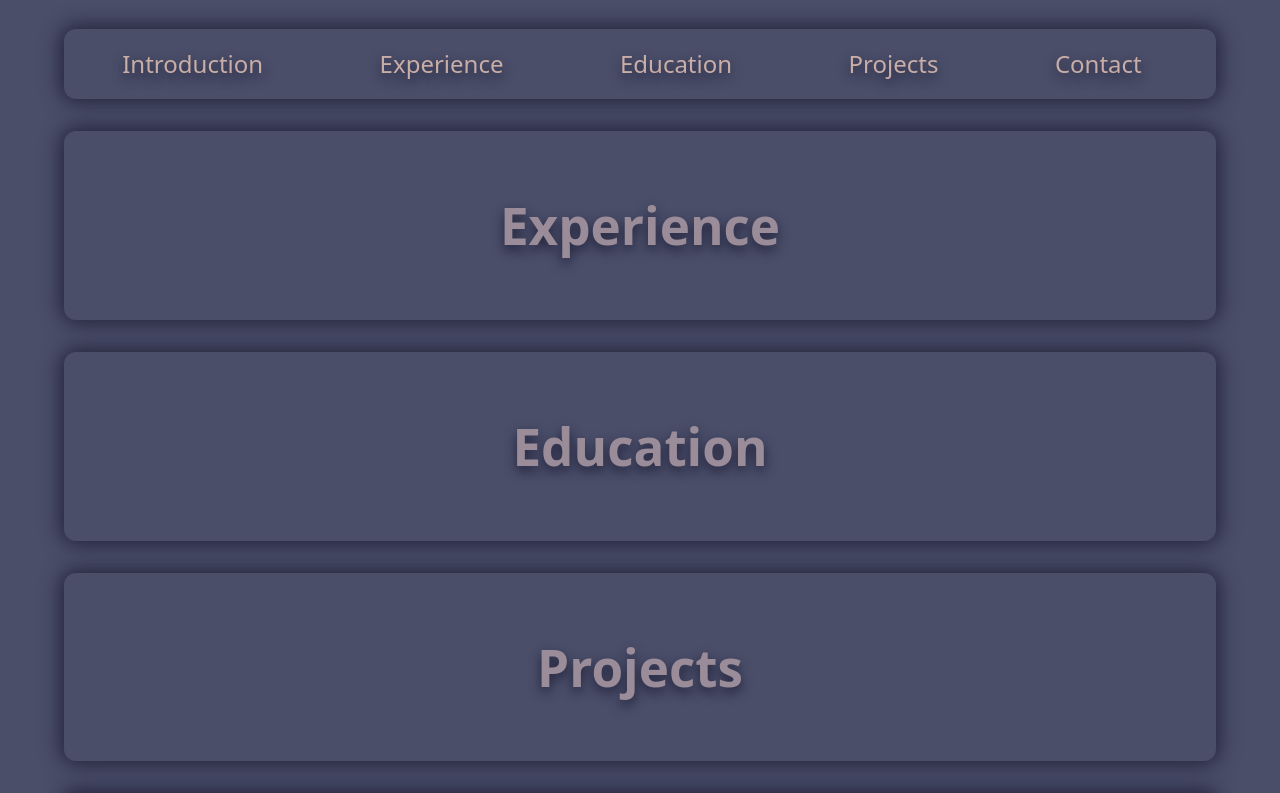
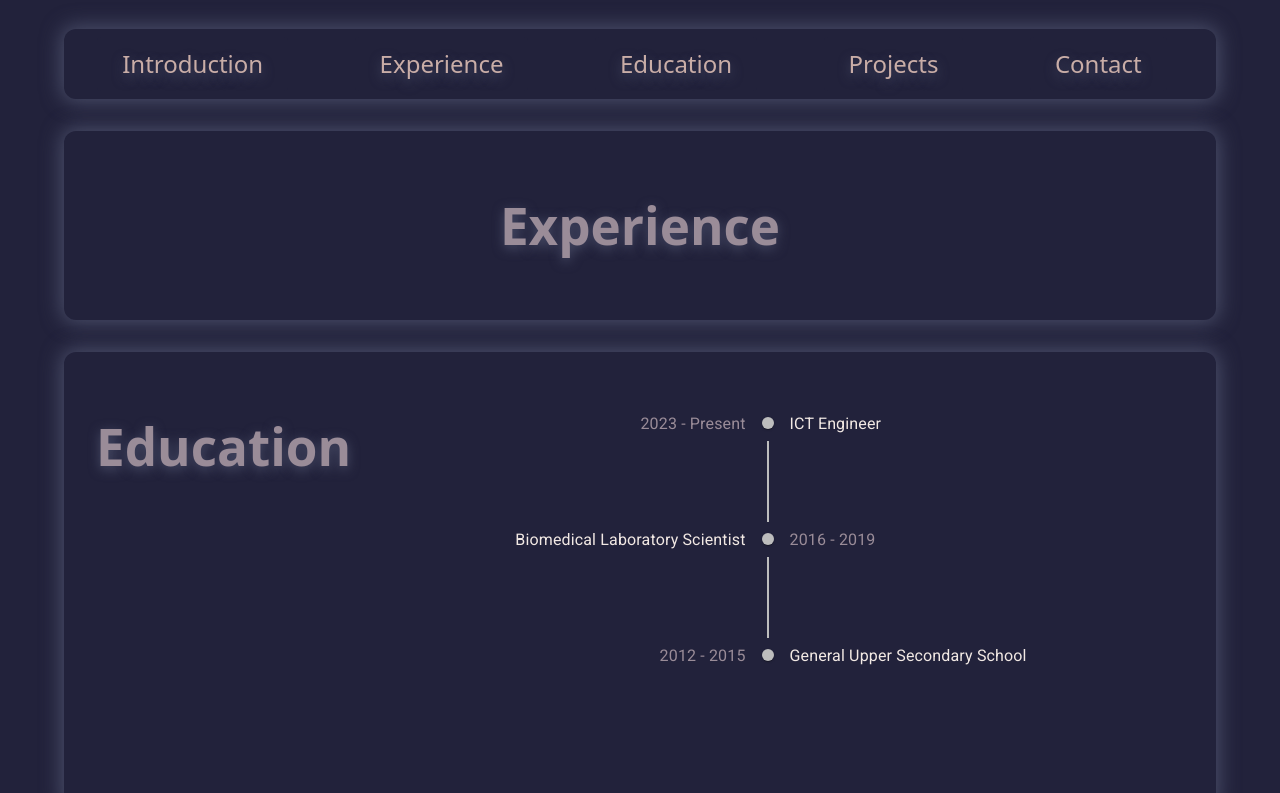
Before and after one commit to annivm/Portfolio-Website, a React (Vite) app in the folder frontend/: page / in a window 1280 px wide. Shown: the part 400-1193 px from the top of the page. Built offline with nearby package versions, Linux system fonts and the light colour scheme.

Commit message:
Added timeline in experience

```diff
--- a/frontend/package.json
+++ b/frontend/package.json
@@ -11,6 +11,11 @@
   },
   "dependencies": {
     "@emailjs/browser": "^4.4.1",
+    "@emotion/react": "^11.14.0",
+    "@emotion/styled": "^11.14.1",
+    "@fontsource/roboto": "^5.2.8",
+    "@mui/lab": "^7.0.1-beta.19",
+    "@mui/material": "^7.3.5",
     "react": "^19.1.1",
     "react-dom": "^19.1.1"
   },
--- a/frontend/src/App.jsx
+++ b/frontend/src/App.jsx
@@ -15,8 +15,12 @@ function App() {
   const projRef = useRef(null);
   const contactRef = useRef(null);
 
-  const scrollTo = ref =>
-    ref.current?.scrollIntoView({ behavior: "smooth" });
+  const scrollTo = ref => {
+    const navBarHeight = document.querySelector('.navbar').offsetHeight;
+    const offsetTop = ref.current.offsetTop - navBarHeight -22; //10px extra buffer
+    window.scrollTo({ top: offsetTop, behavior: 'smooth' });
+    //ref.current?.scrollIntoView({ behavior: "smooth" });
+  };
 
   return (
     <>
--- a/frontend/src/components/Education/Education.css
+++ b/frontend/src/components/Education/Education.css
@@ -0,0 +1,9 @@
+.timeline-text {
+  opacity: 0;
+  transition: opacity 0.3s ease;
+}
+
+.timeline-text.hovered {
+  opacity: 1;
+  color: var(--secondary)
+}
--- a/frontend/src/components/Education/Education.jsx
+++ b/frontend/src/components/Education/Education.jsx
@@ -1,10 +1,87 @@
-import { forwardRef } from 'react';
+import { forwardRef, useState } from 'react';
+import Timeline from '@mui/lab/Timeline';
+import TimelineItem from '@mui/lab/TimelineItem';
+import TimelineSeparator from '@mui/lab/TimelineSeparator';
+import TimelineConnector from '@mui/lab/TimelineConnector';
+import TimelineContent from '@mui/lab/TimelineContent';
+import TimelineDot from '@mui/lab/TimelineDot';
+import TimelineOppositeContent from '@mui/lab/TimelineOppositeContent';
+
+
 import './Education.css';
 
 const Education = forwardRef((props, ref) => {
+
+    const [isHovered, setIsHovered] = useState(null);
+
     return (
         <div ref={ref} className="box">
             <h1 className="heading">Education</h1>
+
+            <Timeline position='alternate'>
+                <TimelineItem
+                    onMouseEnter={() => setIsHovered(0)}
+                    onMouseLeave={() => setIsHovered(null)}
+                >
+                    <TimelineOppositeContent sx={{ color: 'var(--secondary)'}}>
+                        2023 - Present
+                    </TimelineOppositeContent>
+                    <TimelineSeparator>
+                        <TimelineDot />
+                        <TimelineConnector />
+                    </TimelineSeparator>
+                    <TimelineContent>
+                        ICT Engineer
+                        <p className={`timeline-text ${isHovered === 0 ? 'hovered' : ''}`}>
+                            Tampere University of Applied Sciences
+                            <br/>
+                                199/240 ETCs
+                        </p>
+                    </TimelineContent>
+                </TimelineItem>
+
+                <TimelineItem
+                    onMouseEnter={() => setIsHovered(1)}
+                    onMouseLeave={() => setIsHovered(null)}
+                >
+                    <TimelineOppositeContent sx={{ color: 'var(--secondary)'}}>
+                        2016 - 2019
+                    </TimelineOppositeContent>
+                    <TimelineSeparator>
+                        <TimelineDot />
+                        <TimelineConnector />
+                    </TimelineSeparator>
+                    <TimelineContent>
+                        Biomedical Laboratory Scientist
+                        <p className={`timeline-text ${isHovered === 1 ? 'hovered' : ''}`}>
+                            Tampere University of Applied Sciences
+                            <br/>
+                            Graduated
+                        </p>
+                    </TimelineContent>
+                </TimelineItem>
+
+                <TimelineItem
+                    onMouseEnter={() => setIsHovered(2)}
+                    onMouseLeave={() => setIsHovered(null)}
+                >
+                    <TimelineOppositeContent sx={{ color: 'var(--secondary)'}}>
+                        2012 - 2015
+                    </TimelineOppositeContent>
+                    <TimelineSeparator>
+                    <TimelineDot />
+                    </TimelineSeparator>
+                    <TimelineContent>
+                        General Upper Secondary School
+                        <p className={`timeline-text ${isHovered === 2 ? 'hovered' : ''}`}>
+                            Järvenpään lukio
+                            <br/>
+                            Graduated
+                        </p>
+                    </TimelineContent>
+                </TimelineItem>
+            </Timeline>
+
         </div>
     )
 });
--- a/frontend/src/components/Introduction/Introduction.css
+++ b/frontend/src/components/Introduction/Introduction.css
@@ -9,7 +9,7 @@
 
 .heading {
     color: var(--secondary);
-    text-shadow: 0 5px 12px var(--quaternary);
+    text-shadow: 0 3px 12px var(--quaternary);
 }
 
 .introduction-text {
--- a/frontend/src/components/NavBar/NavBar.jsx
+++ b/frontend/src/components/NavBar/NavBar.jsx
@@ -1,9 +1,17 @@
+import { useEffect, useState } from 'react';
 import Button from '../Shared/Button/Button';
 import './NavBar.css';
 
 const NavBar = ({ onIntro, onExp, onEdu, onProj, onContact }) => {
+    const [isSticky, setIsSticky] = useState(false);
+
+    useEffect( () => {
+        const handleScroll = () => setIsSticky(window.scrollY > 20);
+        window.addEventListener('scroll', handleScroll);
+    })
+
     return(
-        <div className="navbar">
+        <div className={`navbar ${isSticky ? 'is-sticky' : ''}`}>
             <Button size="big" onClick={onIntro}>
                 Introduction
             </Button>
--- a/frontend/src/components/Projects/Projects.css
+++ b/frontend/src/components/Projects/Projects.css
@@ -6,8 +6,3 @@
     border-radius: 12px;
     box-shadow: 0 0 20px 3px var(--quaternary);
 }
-
-.heading {
-    color: var(--secondary);
-    text-shadow: 0 5px 12px var(--quaternary);
-}
--- a/frontend/src/index.css
+++ b/frontend/src/index.css
@@ -1,3 +1,9 @@
+@import url('https://fonts.googleapis.com/css2?family=Roboto:wght@300;400;500;700&display=swap');
+
+html {
+  font-family: 'Open Sans', sans-serif;
+}
+
 :root {
   font-family: system-ui, Avenir, Helvetica, Arial, sans-serif;
   line-height: 1.5;
@@ -11,11 +17,11 @@
 
 /* Color palette */
 :root {
-  --primary: #4A4E69;
+  --primary: #22223B;
   --secondary: #9A8C98;
   --tertiary: #C9ADA7;
   --accent: #F2E9E4;
-  --quaternary: #22223B;
+  --quaternary: #4A4E69;
 }
 
 a {
```
Also changed, not shown: 1 other file (tests, documents, lock files or other folders).
